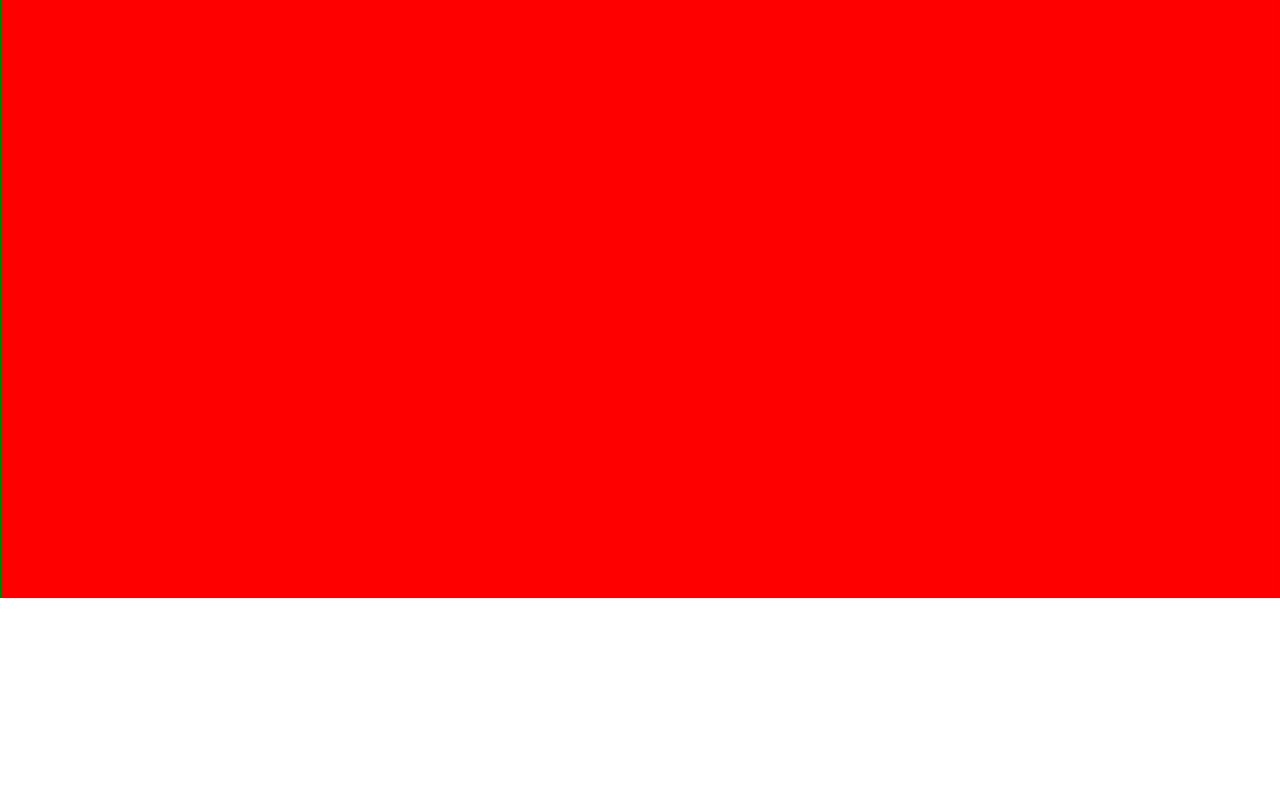
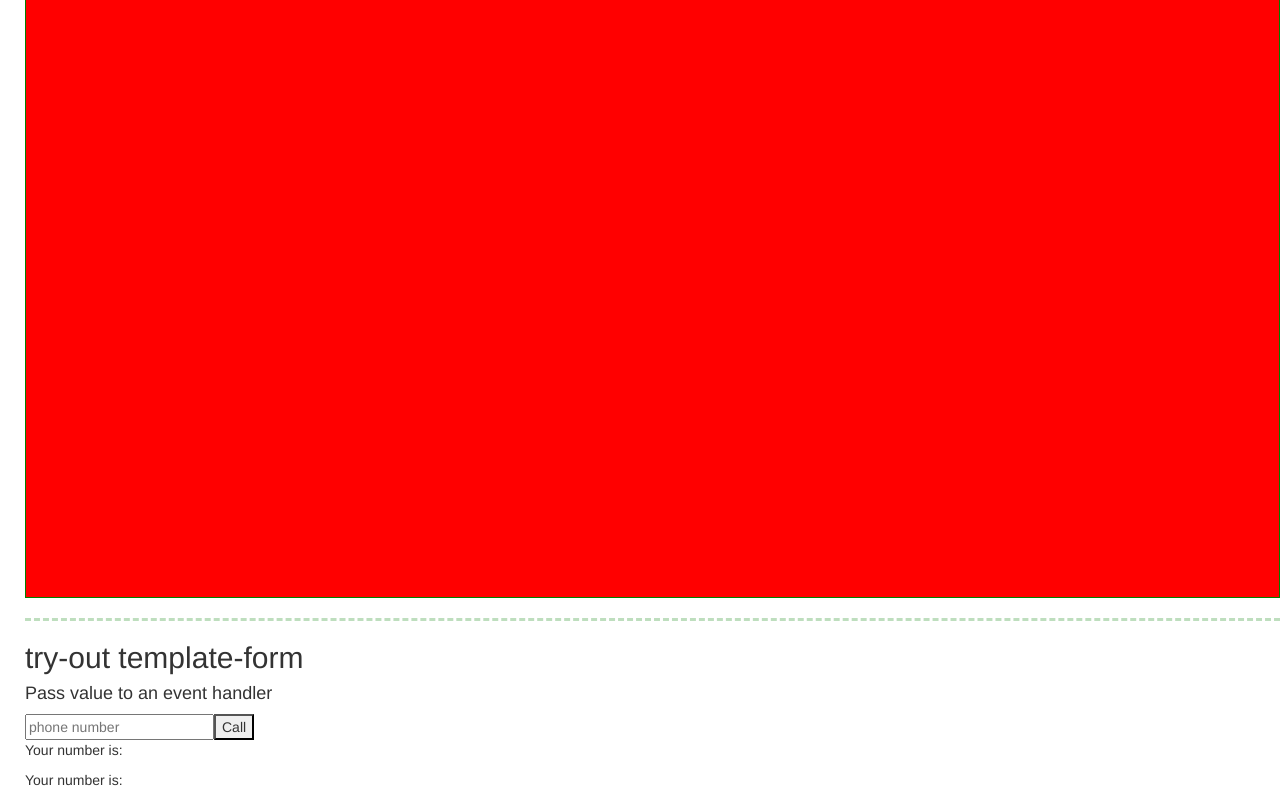
Before and after one commit to AnnKemp/AnguAni-3, an Angular app: page /red-component in a window 1280 px wide. Shown: the part 522-1322 px from the top of the page. Before the commit the page ends 1120 px from the top, so only its background shows below. Built offline with nearby package versions, Linux system fonts and the light colour scheme.

Commit message:
small exercises on template forms

```diff
--- a/src/app/app.module.ts
+++ b/src/app/app.module.ts
@@ -16,6 +16,7 @@ import { FlyInOutComponent } from './fly-in-out/fly-in-out.component';
 import { FormComponent } from './form/form.component';
 import { ReactiveFormComponent } from './reactive-form/reactive-form.component';
 import { ReactivePersonaldataFormComponent } from './reactive-personaldata-form/reactive-personaldata-form.component';
+import { TemplateObjectComponent } from './template-object/template-object.component';
 
 @NgModule({
   declarations: [
@@ -27,7 +28,8 @@ import { ReactivePersonaldataFormComponent } from './reactive-personaldata-form/
     FlyInOutComponent,
     FormComponent,
     ReactiveFormComponent,
-    ReactivePersonaldataFormComponent
+    ReactivePersonaldataFormComponent,
+    TemplateObjectComponent
   ],
   imports: [
     BrowserModule,
--- a/src/app/form/form.component.html
+++ b/src/app/form/form.component.html
@@ -31,7 +31,7 @@
     <!-- hier moet ik nog aanduiden van welk object ik de username moet nemen en hetzelfde voor email
     <h2>You submitted the following:</h2>
     <div class="col-xs-3">Username</div>
-    <div class="col-xs-9">{{ username }}</div><br/>
+    <div class="col-xs-9">{{ f.form.username.value }}</div><br/>
     <div class="col-xs-3">Email</div>
     <div class="col-xs-9">{{ email }}</div><br/>
     <div class="col-xs-3">Secret</div>
--- a/src/app/red/red.component.css
+++ b/src/app/red/red.component.css
@@ -1,5 +1,6 @@
 :host{
    display: block;
+   margin-left:25px;
 }
 
 .open-close{
@@ -10,3 +11,6 @@
 button{
     margin-top:20px;
 }
+hr{
+    border-top: 3px dashed green;
+}
--- a/src/app/red/red.component.html
+++ b/src/app/red/red.component.html
@@ -2,3 +2,5 @@
 <div [@openRed]="isOpen ? 'open' : 'closed'"  class="open-close" (click)="toggle()"><p>click to animate</p>
 
 </div>
+<hr/>
+<app-template-object></app-template-object>
--- /dev/null
+++ b/src/app/template-object/template-object.component.html
@@ -0,0 +1,17 @@
+<h2>try-out template-form</h2>
+    <h4>Pass value to an event handler</h4>
+    <input #phone placeholder="phone number"/>
+    <button (click)="callPhone(phone.value)">Call</button>
+    <p>Your number is: {{ phone.value }}</p>
+    <p>Your number is: {{ telefoonnummer }}</p>
+ <!--
+<form #itemForm="ngForm" (ngSubmit)="onSubmit(itemForm)">
+    <label for="name">
+        Name<input class="form-control" name="name" ngModel required />
+    </label>
+    <button type="submit">Verzend</button>
+</form>
+
+<div [hidden]="!itemForm.form.valid">
+    <p>{{ submitMessage}}</p>
+</div> -->
--- /dev/null
+++ b/src/app/template-object/template-object.component.ts
@@ -0,0 +1,23 @@
+import { Component, OnInit } from '@angular/core';
+import { NgForm } from '@angular/forms';
+
+@Component({
+  selector: 'app-template-object',
+  templateUrl: './template-object.component.html',
+  styleUrls: ['./template-object.component.css']
+})
+export class TemplateObjectComponent {
+
+//------------------------------- oefening 1: Pass value to an event handler -------------------------------//
+public telefoonnummer;
+
+  callPhone(value: number){
+   return this.telefoonnummer=value;
+    //console.log(this.telefoonnummer);  // voordat ik return gebruikte om te testen
+  }
+//----------------------------------- einde oefening 1 -------------------------//
+  constructor() { }
+
+
+
+}
```
Also changed, not shown: src/app/template-object/template-object.component.css (added), 1 other file (tests, documents, lock files or other folders).
